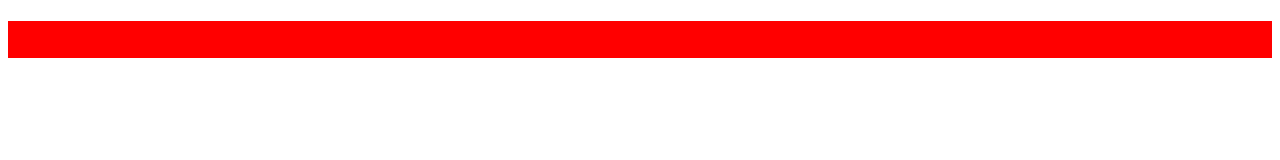
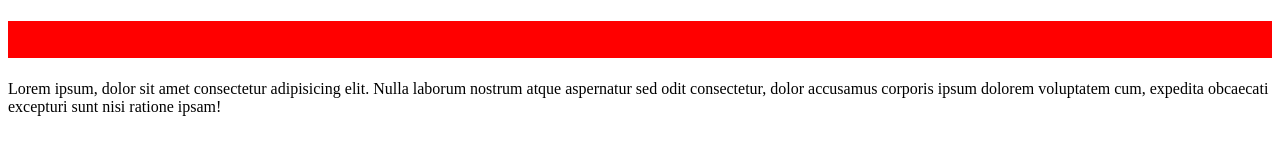
Before and after one commit to MasterVas/SimpleGit, a plain HTML site: page index.html in a window 1280 px wide. Drawn offline with Linux system fonts and the light colour scheme.

Commit message:
5 commit

```diff
--- a/index.html
+++ b/index.html
@@ -9,5 +9,7 @@
 </head>
 <body>
     <h1>hello</h1>
+    <p>Lorem ipsum, dolor sit amet consectetur adipisicing elit. Nulla laborum nostrum atque aspernatur sed odit consectetur, dolor accusamus corporis ipsum dolorem voluptatem cum, expedita obcaecati excepturi sunt nisi ratione ipsam!
+    </p>
 </body>
 </html>
```
